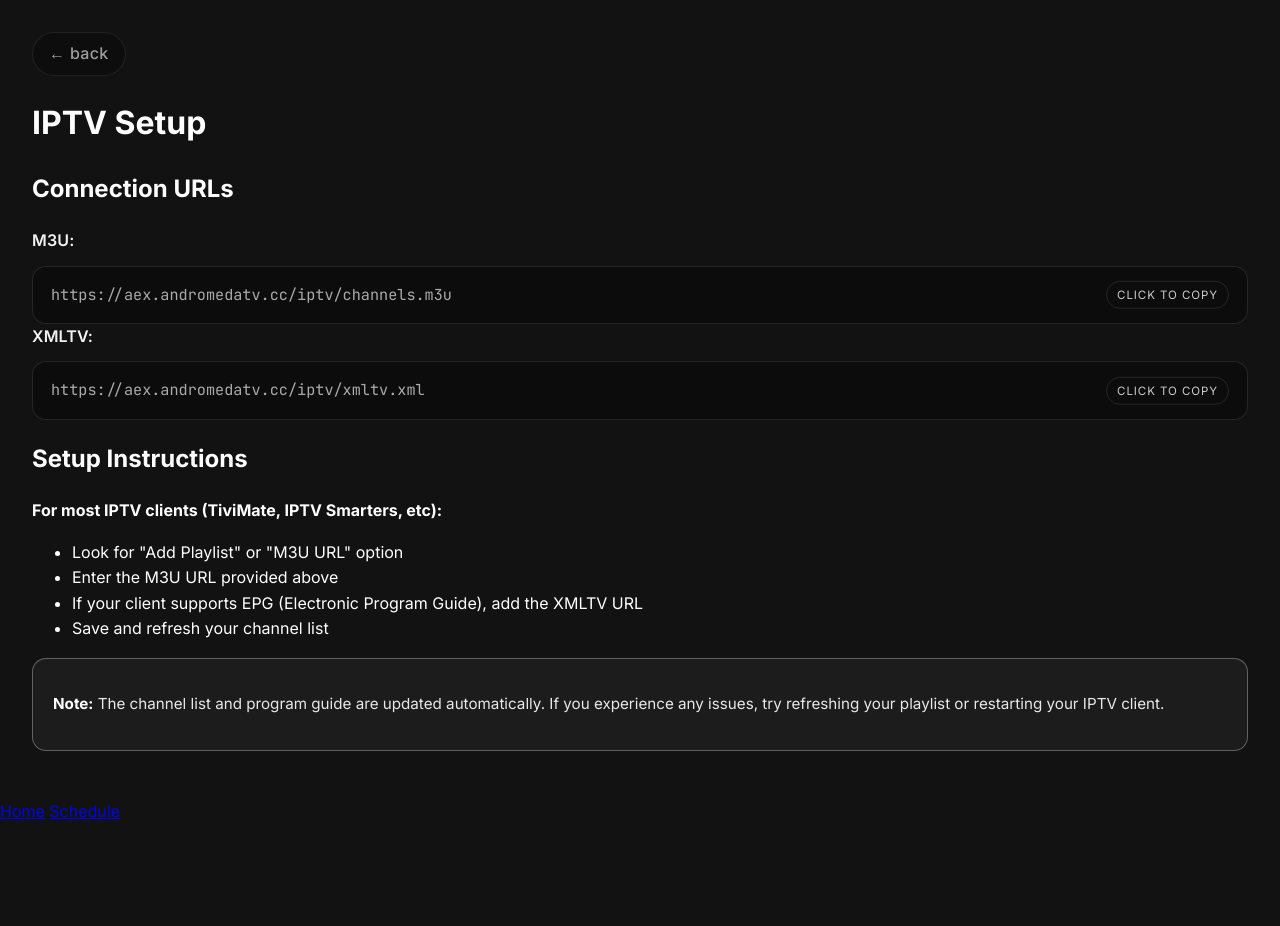
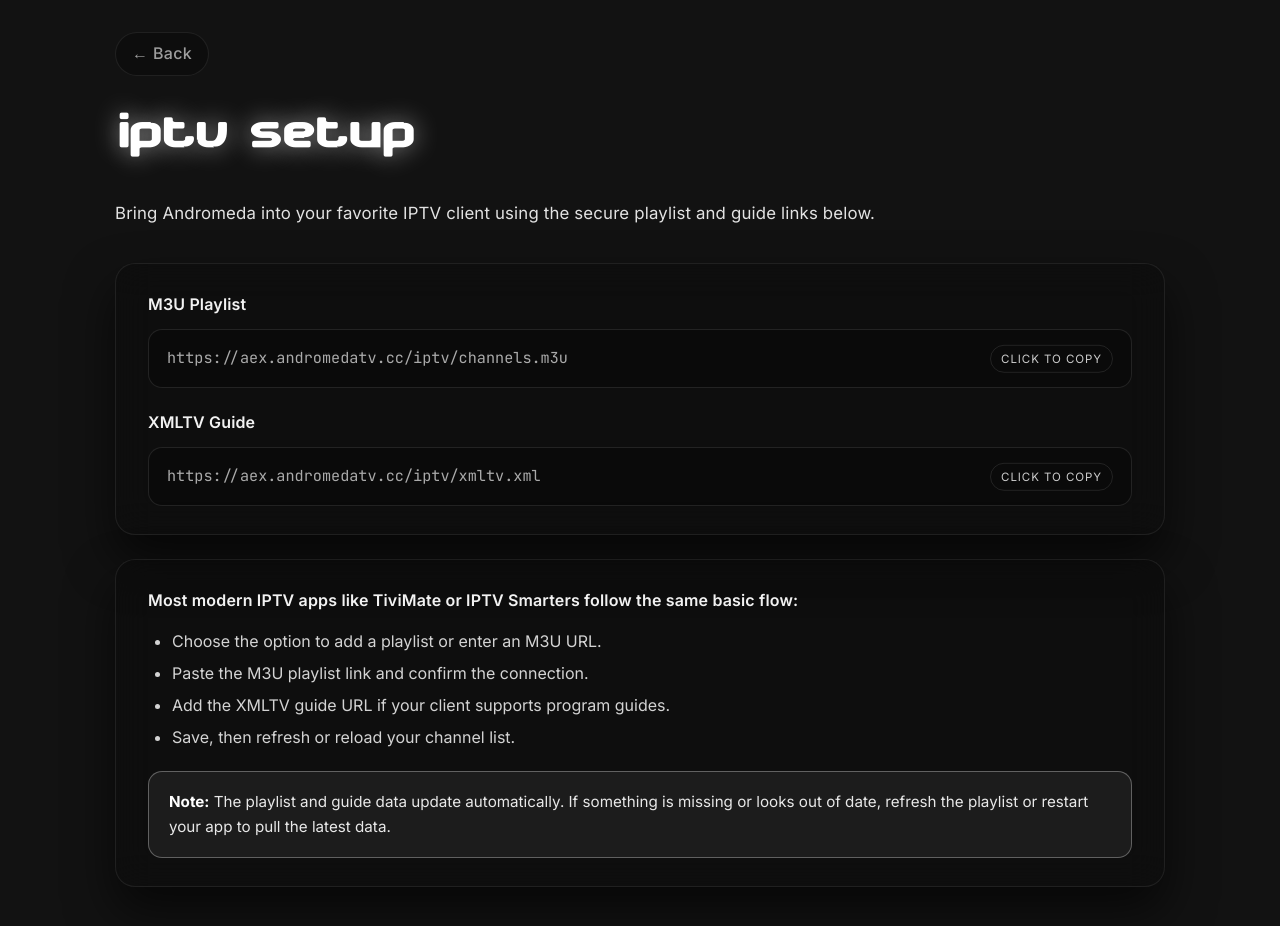
Before and after one commit to syphant/andromeda-web, a plain HTML site: page webroot/iptv.html in a window 1280 px wide. Before the commit the page ends 824 px from the top, so only its background shows below. Drawn offline with Linux system fonts and the light colour scheme.

Commit message:
Update iptv.html

```diff
--- a/webroot/iptv.html
+++ b/webroot/iptv.html
@@ -21,56 +21,42 @@
 
 <body>
     <div class="page-wrapper">
-        <div class="container">
-            <a href="/" class="back-link">
-                ← back
-            </a>
+        <main class="iptv-content">
+            <a href="/" class="back-link">← Back</a>
+            <h1 class="page-title">IPTV Setup</h1>
+            <p class="page-intro">Bring Andromeda into your favorite IPTV client using the secure playlist and guide links below.</p>
 
-        <h1>IPTV Setup</h1>
-
-        <div class="urls-section">
-            <h2>Connection URLs</h2>
-
+            <section class="glass-card urls-card">
                 <div class="url-group">
-                <div class="url-label">M3U:</div>
-                <div class="url-box" onclick="copyToClipboard(this, 'https://aex.andromedatv.cc/iptv/channels.m3u')">
+                    <div class="url-label">M3U Playlist</div>
+                    <div class="url-box" role="button" tabindex="0" onclick="copyToClipboard(this, 'https://aex.andromedatv.cc/iptv/channels.m3u')" onkeydown="copyOnKey(event, this, 'https://aex.andromedatv.cc/iptv/channels.m3u')">
                         https://aex.andromedatv.cc/iptv/channels.m3u
                     </div>
                 </div>
 
                 <div class="url-group">
-                <div class="url-label">XMLTV:</div>
-                <div class="url-box" onclick="copyToClipboard(this, 'https://aex.andromedatv.cc/iptv/xmltv.xml')">
+                    <div class="url-label">XMLTV Guide</div>
+                    <div class="url-box" role="button" tabindex="0" onclick="copyToClipboard(this, 'https://aex.andromedatv.cc/iptv/xmltv.xml')" onkeydown="copyOnKey(event, this, 'https://aex.andromedatv.cc/iptv/xmltv.xml')">
                         https://aex.andromedatv.cc/iptv/xmltv.xml
                     </div>
                 </div>
-        </div>
+            </section>
 
-        <div class="instructions">
-            <h2>Setup Instructions</h2>
-
-            <p><strong>For most IPTV clients (TiviMate, IPTV Smarters, etc):</strong></p>
+            <section class="glass-card instructions-card">
+                <div class="url-label">Most modern IPTV apps like TiviMate or IPTV Smarters follow the same basic flow:</div>
                 <ul>
-                <li>Look for "Add Playlist" or "M3U URL" option</li>
-                <li>Enter the M3U URL provided above</li>
-                <li>If your client supports EPG (Electronic Program Guide), add the XMLTV URL</li>
-                <li>Save and refresh your channel list</li>
+                    <li>Choose the option to add a playlist or enter an M3U URL.</li>
+                    <li>Paste the M3U playlist link and confirm the connection.</li>
+                    <li>Add the XMLTV guide URL if your client supports program guides.</li>
+                    <li>Save, then refresh or reload your channel list.</li>
                 </ul>
 
                 <div class="note">
-                <p><strong>Note:</strong> The channel list and program guide are updated automatically. If you experience any issues, try refreshing your playlist or restarting your IPTV client.</p>
+                    <strong>Note:</strong> The playlist and guide data update automatically. If something is missing or looks out of date, refresh the playlist or restart your app to pull the latest data.
                 </div>
+            </section>
+        </main>
     </div>
-    </div>
-    </div>
-
-    <footer class="footer">
-        <div class="footer-links">
-            <a href="/">Home</a>
-            <a href="/schedule">Schedule</a>
-            <!--<a href="mailto:email@example.com">Contact</a>-->
-        </div>
-    </footer>
 </body>
 
 </html>
```
Lines whose indentation alone changed are shown as unchanged.
